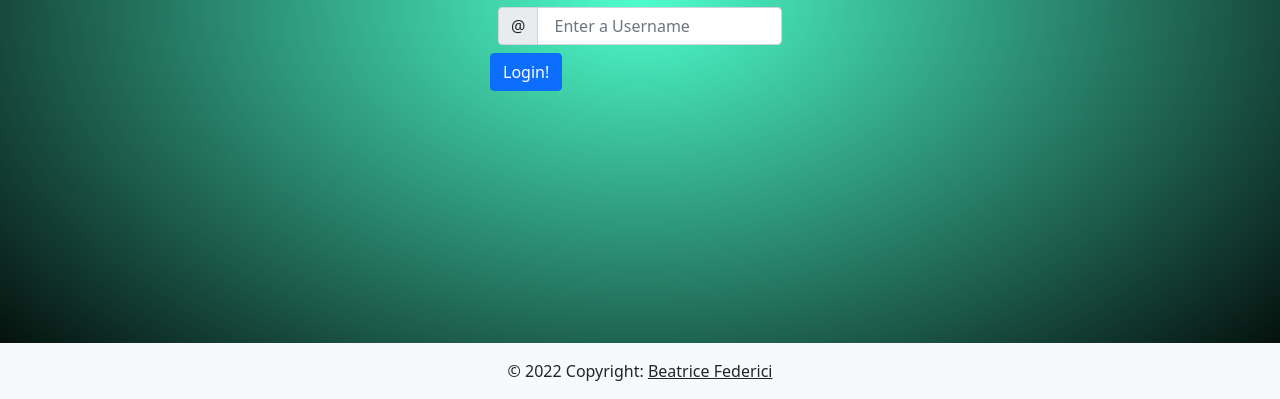
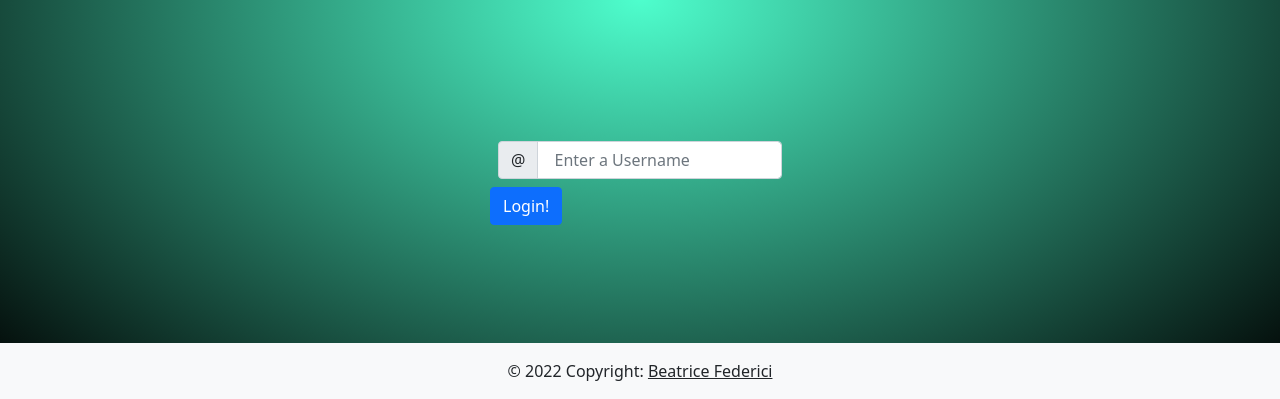
Before and after one commit to Beatrix-droid/LAN_chatting_app, a Flask app: page / in a window 1280 px wide. Shown: the part 401-800 px from the top of the page. Run offline with Flask 2, Linux system fonts and the light colour scheme.

Commit message:
centred login form properly

```diff
--- a/static/styles.css
+++ b/static/styles.css
@@ -13,11 +13,21 @@
        font-size: 40px;
        }
 
-    .horizontal_container {
+    .alignment_container {
         /* Center child horizontally*/
         display: flex;
         justify-content: center;
+        align-items: center;
+         height:15vh;
         }
+
+      .chat_page_container {
+        /* Center child horizontally*/
+        display: flex;
+        justify-content: center;
+        align-items: center;
+        }
+
 
     .flash{
        color: red;
--- a/templates/index.html
+++ b/templates/index.html
@@ -31,7 +31,7 @@
 
 <body class="background">
 <!--horizontal container: a container to align items to the center -->
-    <div class="horizontal_container">
+    <div class="alignment_container">
         <section>
             {% with messages =  get_flashed_messages ()%}
             {%if messages %}
@@ -44,7 +44,7 @@
     </div>
 
 
-    <div class="horizontal_container">
+    <div class="alignment_container">
         <form action="/chat-page" class="custom-centered" method="POST">
             <!-- styling the form -->
             <div class="d-inline-flex p-2">
```
Also changed, not shown: templates/chat-page.html (+8 -7 lines).
